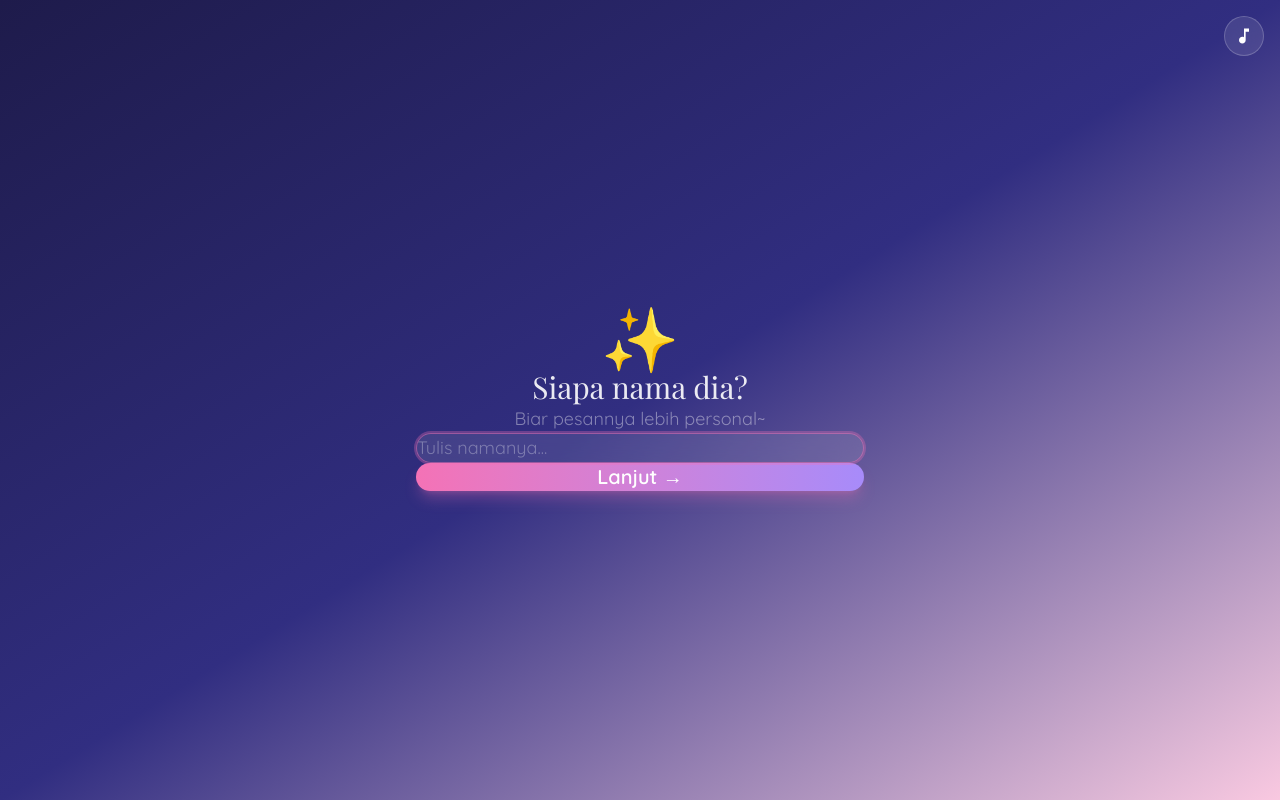
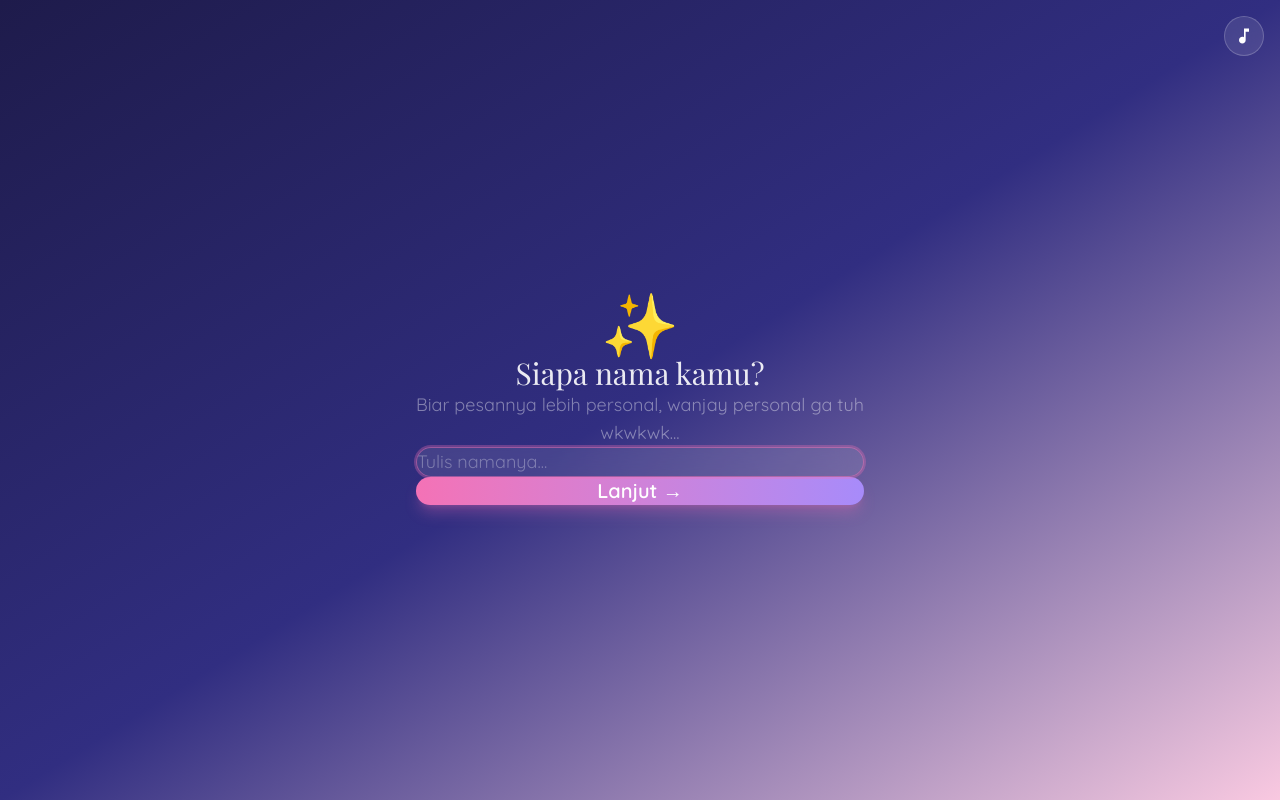
Before and after one commit to Alif-Kopling/perasaanku, a React (Vite) app: page / in a window 1280 px wide. Both pictures are taken after a click on the button "Mulai". Built offline with nearby package versions, Linux system fonts and the light colour scheme; a web font is replaced by a local one.

Commit message:
feat: add ConfessionMessage component and integrate into the main application flow

```diff
--- a/src/App.jsx
+++ b/src/App.jsx
@@ -103,10 +103,10 @@ export default function App() {
               </motion.div>
 
               <h2 className="text-white/90 text-2xl md:text-3xl font-serif mb-3">
-                Siapa nama dia?
+                Siapa nama kamu?
               </h2>
               <p className="text-white/40 text-base md:text-lg font-sans mb-10">
-                Biar pesannya lebih personal~
+                Biar pesannya lebih personal, wanjay personal ga tuh wkwkwk...
               </p>
 
               <form onSubmit={handleNameSubmit} className="space-y-4" noValidate>
--- a/src/components/ConfessionMessage.jsx
+++ b/src/components/ConfessionMessage.jsx
@@ -1,3 +1,4 @@
+/* eslint-disable no-unused-vars */
 import { useState, useEffect } from 'react'
 import { motion, AnimatePresence } from 'framer-motion'
 
```
